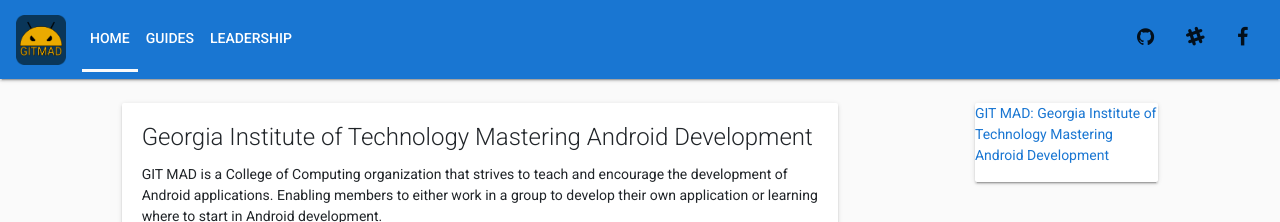
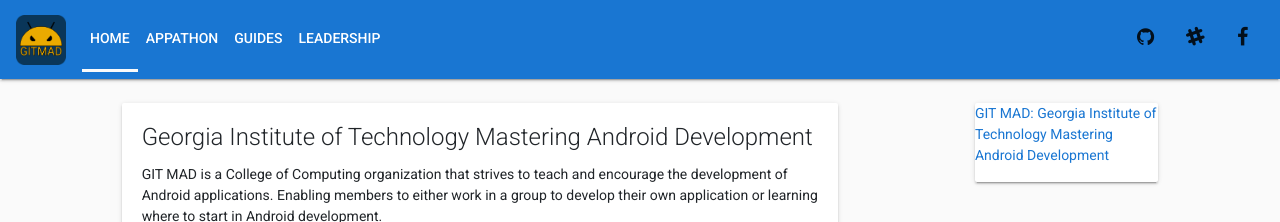
Before and after one commit to git-mad/gitmad.github.io, a Jekyll site: the page built from index.html, in a window 1280 px wide. Shown: the top 222 px of the page. Built offline with Jekyll 4.4.1, drawn with Linux system fonts in a browser that asks for light colours; nearby versions of some CDN libraries.

Commit message:
Added appathon schedule

```diff
--- a/_layouts/default.html
+++ b/_layouts/default.html
@@ -32,6 +32,9 @@
 				<ul class="navbar-nav nav-tabs" >
 					<li class="nav-item" >
 						<a class="nav-link {% if page.url == "/"  %} active {% endif %}" href="/">Home</a>
+					</li>
+					<li class="nav-item" >
+						<a class="nav-link {% if page.url contains "appathon"  %} active {% endif %}" href="/appathon19">Appathon</a>
 					</li>
 					<li class="nav-item">
 						<a class="nav-link {% if page.url contains "guide" %} active {% endif %}" href="/guides">Guides</a>
```
Also changed, not shown: Gemfile.lock.
